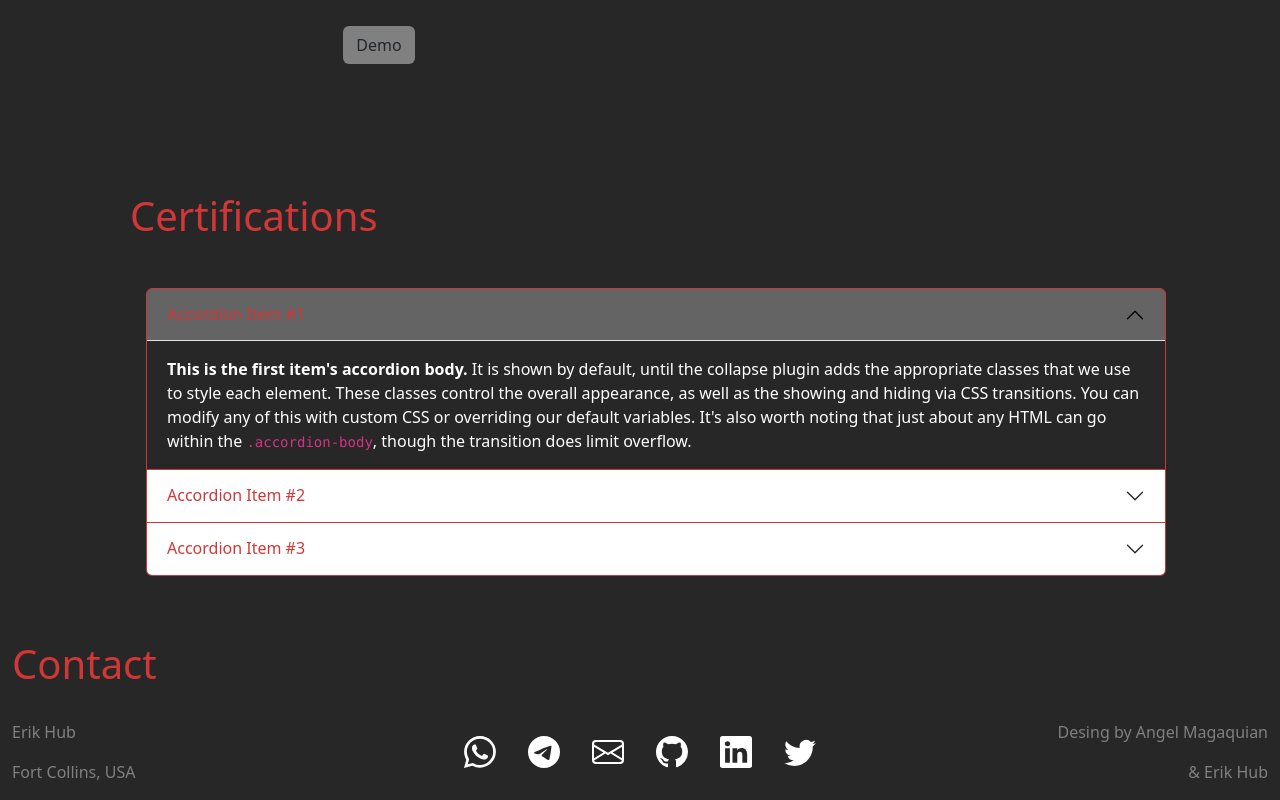
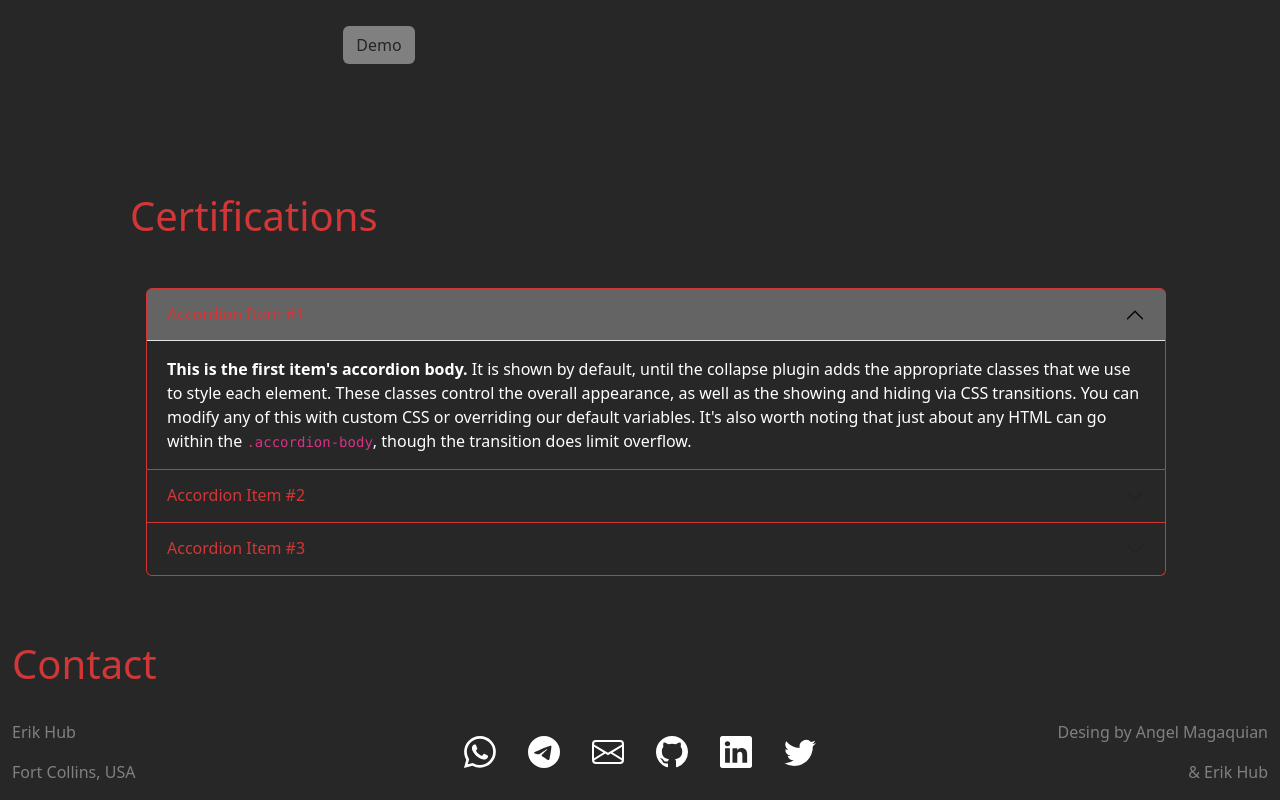
Before and after one commit to ehub-96/my-resume, a React (Vite) app: page / in a window 1280 px wide. Shown: the part 2107-2907 px from the top of the page. Built offline with nearby package versions, Linux system fonts and the light colour scheme.

Commit message:
FINAL 2?

```diff
--- a/src/scss/styles.css
+++ b/src/scss/styles.css
@@ -98,7 +98,8 @@ a {
   margin: 1rem !important;
 }
 .accordion-button{
-  color: #D23737
+  color: #D23737;
+  background-color:#2727279f
 }
 .accordion-item{
   border-color: #D23737;
```
